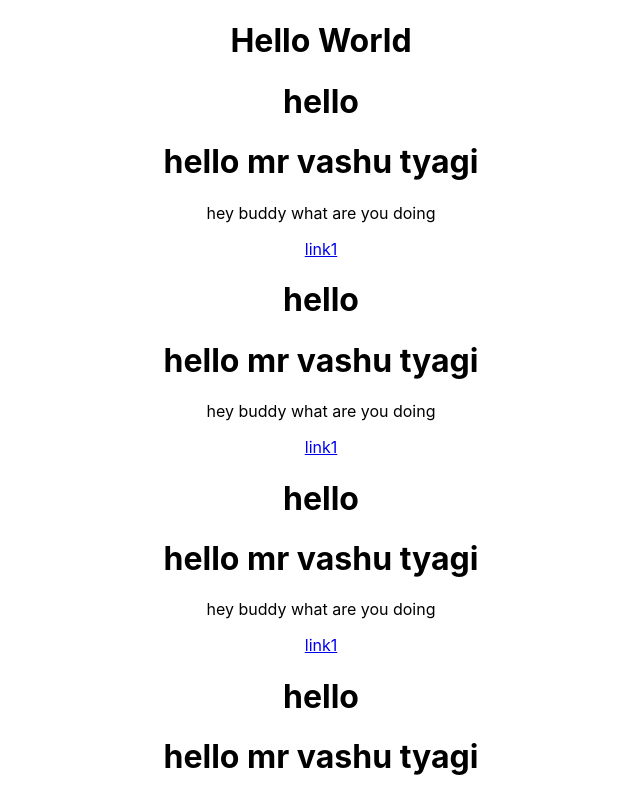
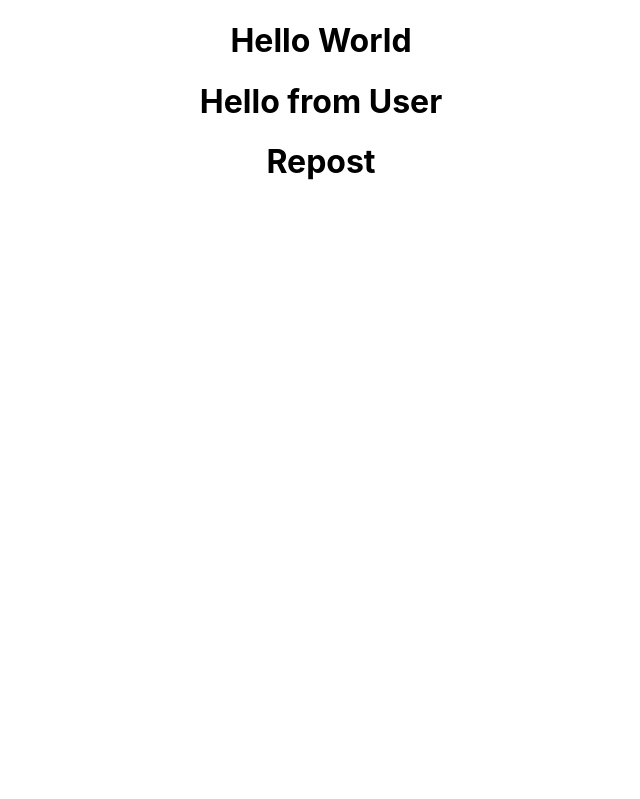
Before and after one commit to adityatyagi-av/react_tut, a React (Create React App) app: page / in a window 1280 px wide. Shown: the top 799 px of the page, without its empty margins (319-959 px from the left). Built offline with nearby package versions, Linux system fonts and the light colour scheme.

Commit message:
class component

```diff
--- a/src/App.js
+++ b/src/App.js
@@ -1,17 +1,21 @@
 import logo from './logo.svg';
 import './App.css';
 import User from './Users'
+import React from 'react';
 
 function App() {
+  function Rep() {
+    return (
+      <div>
+        <h1>Repost</h1>
+      </div>
+    )
+  }
   return (
     <div className="App">
       <h1>Hello World</h1>
       <User />
-      <User />
-      <User />
-      <User />
-      <User />
-      <User />
+     {Rep()}
 
     </div>
   );
--- a/src/Rest.js
+++ /dev/null
@@ -1,12 +0,0 @@
-function Rests(){
-    return (
-       <div>
-        <h1>hello mr vashu tyagi
-        </h1>
-        <p>hey buddy what are you doing
-        </p>
-        <a href="#">link1</a>
-       </div>
-    )
-}
-export default Rests;
--- a/src/Users.js
+++ b/src/Users.js
@@ -1,12 +1,10 @@
-import Rests from './Rest'
-function User(){
-
-    return(
-
-   <div>
-    <h1>hello</h1>
-    <Rests />
-   </div>
-    )
+import React from 'react'
+class User extends React.Component{
+    render()
+    {
+        return(
+            <h1>Hello from User</h1>
+        )
+    }
 }
 export default User;
```
